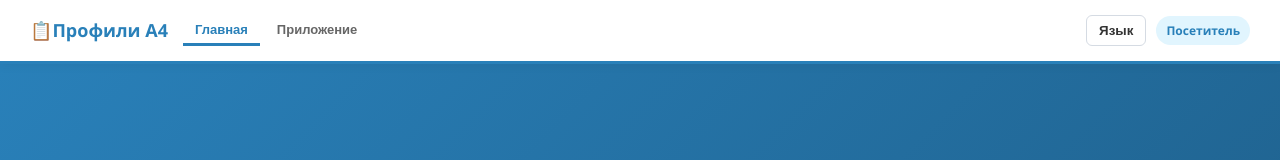
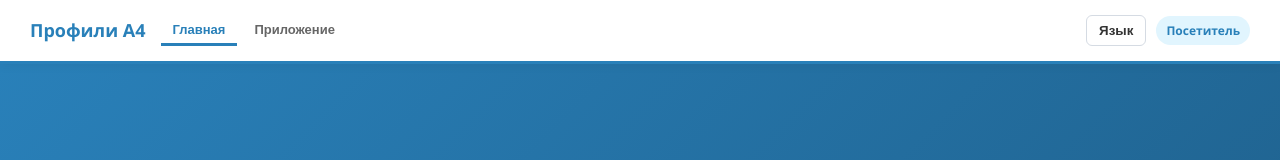
Before and after one commit to nzahoualoojeankc-lab/profil-a4, a website: page HTML/app.html in a window 1280 px wide. Shown: the top 160 px of the page. Drawn offline with nearby package versions, Linux system fonts and the light colour scheme.

Commit message:
Fix logo text encoding in app.html

```diff
--- a/HTML/app.html
+++ b/HTML/app.html
@@ -29,7 +29,7 @@
   <!-- ВЕРХНИЙ ЗАГОЛОВОК -->
   <div class="top-header">
     <div class="top-header-left">
-      <div class="logo-text">📋Профили A4</div>
+      <div class="logo-text">Профили A4</div>
       <ul class="nav-tabs" id="navTabs">
         <button class="nav-btn active" data-page="landing">Главная</button>
         <button class="nav-btn" data-page="app">Приложение</button>
```
